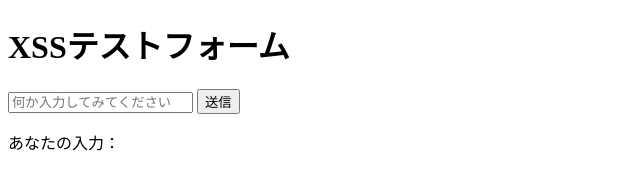
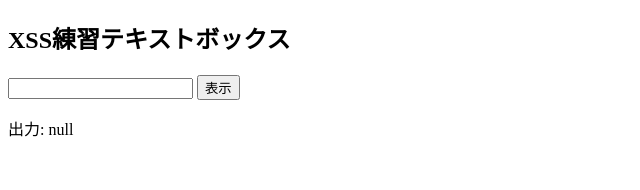
Before and after one commit to shutarokawamoto/test, a plain HTML site: page index.html in a window 1280 px wide. Shown: the whole page, without its empty margins (0-640 px from the left). Drawn offline with Linux system fonts and the light colour scheme.

Commit message:
Update index.html

```diff
--- a/index.html
+++ b/index.html
@@ -1,26 +1,27 @@
+
+
 <!DOCTYPE html>
 <html lang="ja">
 <head>
-  <meta charset="UTF-8">
-  <title>XSSテスト</title>
+<meta charset="UTF-8">
+<title>XSS学習用デモ</title>
 </head>
 <body>
-  <h1>XSSテストフォーム</h1>
+<h2>XSS練習テキストボックス</h2>
 
-  <form method="GET" action="">
-    <input type="text" name="input" placeholder="何か入力してみてください">
-    <input type="submit" value="送信">
-  </form>
+  <form method="GET">
+<input type="text" name="input">
+<button type="submit">表示</button>
+</form>
 
-  <p>あなたの入力：</p>
-  <div id="output"></div>
-
-  <script>
-    const params = new URLSearchParams(window.location.search);
-    const userInput = params.get("input");
-    if (userInput) {
-      document.getElementById("output").innerHTML = userInput;
-    }
-  </script>
+  <p>出力:
+<span>
+<!-- あえてエスケープせずにそのまま表示 -->
+<script>
+        const params = new URLSearchParams(window.location.search);
+        document.write(params.get("input"));
+</script>
+</span>
+</p>
 </body>
 </html>
```
